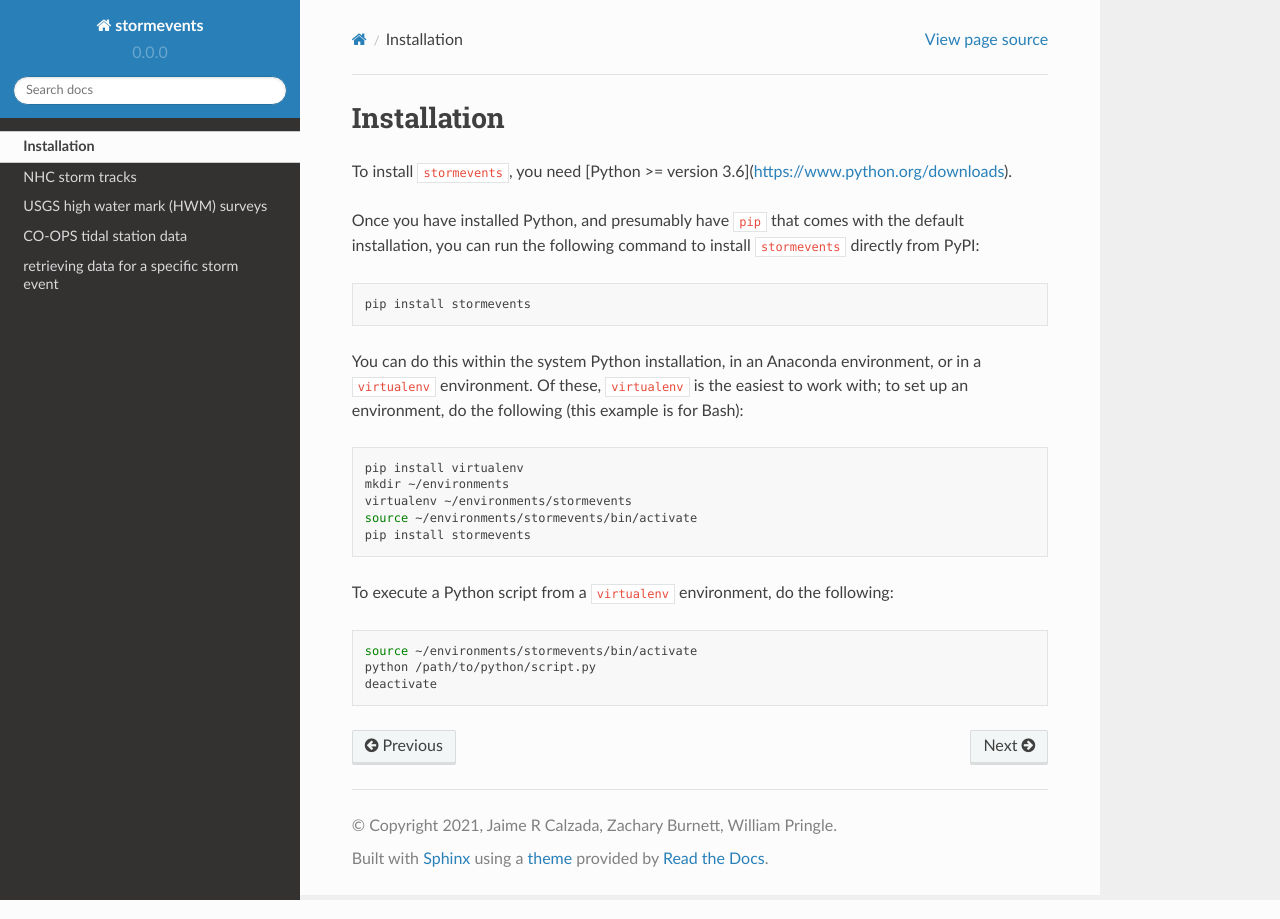
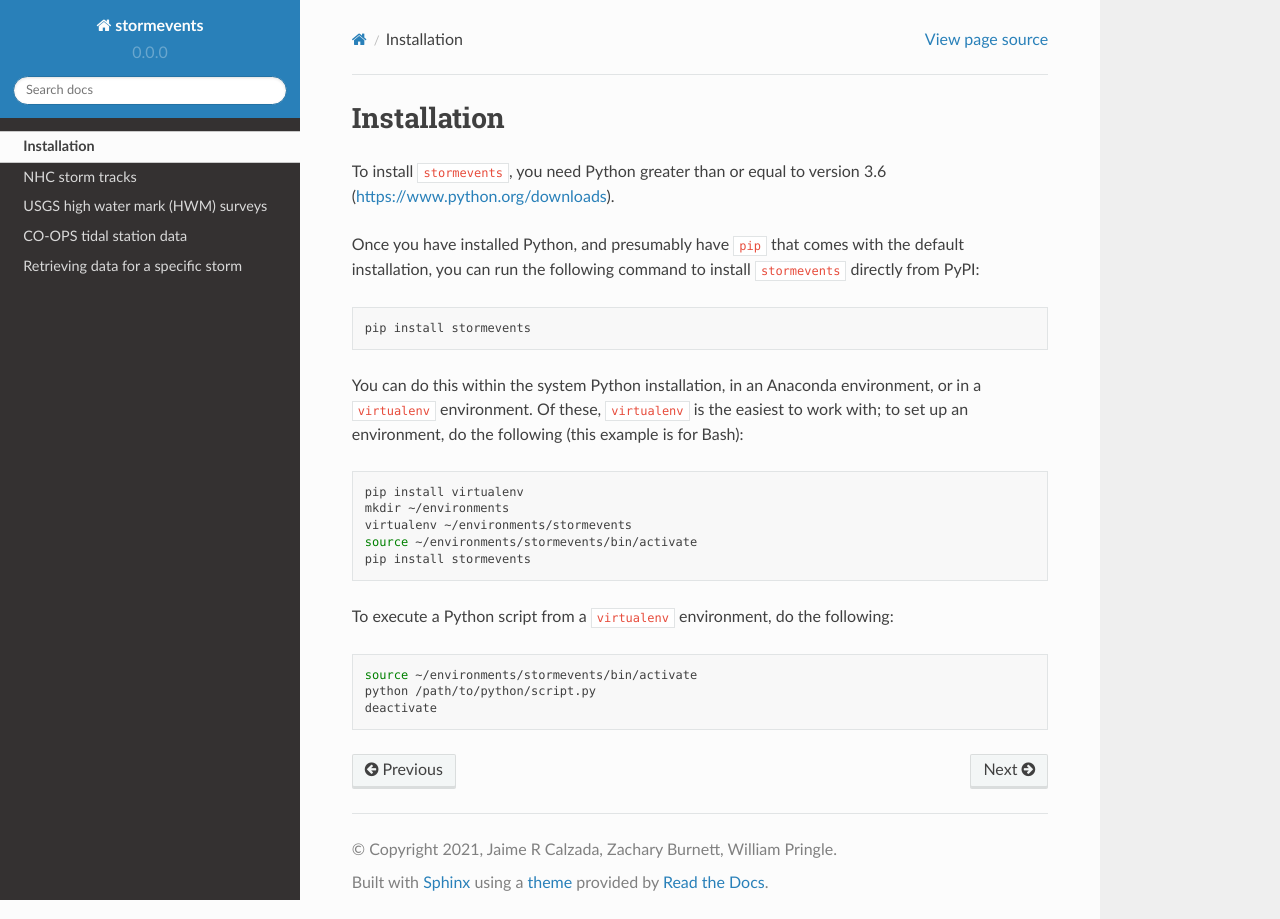
Before and after one commit to oceanmodeling/StormEvents, a Sphinx documentation site: the page built from docs/source/installation.rst, in a window 1280 px wide. Built offline with Sphinx 7.4.7 and the Read the Docs theme 2.0.0, drawn with Linux system fonts in a browser that asks for light colours; the version number is read from the project's files by our own code.

Commit message:
update documentation

```diff
--- a/docs/source/installation.rst
+++ b/docs/source/installation.rst
@@ -1,7 +1,7 @@
 Installation
 ============
 
-To install ``stormevents``, you need [Python >= version 3.6](https://www.python.org/downloads).
+To install ``stormevents``, you need Python greater than or equal to version 3.6 (https://www.python.org/downloads).
 
 Once you have installed Python, and presumably have ``pip`` that comes with the default installation,
 you can run the following command to install ``stormevents`` directly from PyPI:
--- a/docs/source/nhc.rst
+++ b/docs/source/nhc.rst
@@ -7,7 +7,7 @@ The ``nhc_storms()`` function provides a list of NHC storms from their online ar
 
 .. autofunction:: stormevents.nhc.storms.nhc_storms
 
-`VortexTrack` class
+``VortexTrack`` class
 -------------------
 
 .. autoclass:: stormevents.nhc.track.VortexTrack
--- a/docs/source/stormevent.rst
+++ b/docs/source/stormevent.rst
@@ -1,5 +1,5 @@
-retrieving data for a specific storm event
-==========================================
+Retrieving data for a specific storm
+====================================
 
 The ``StormEvent`` class provides an interface to retrieve data within the time interval and spatial bounds of a specific storm
 event.
```
